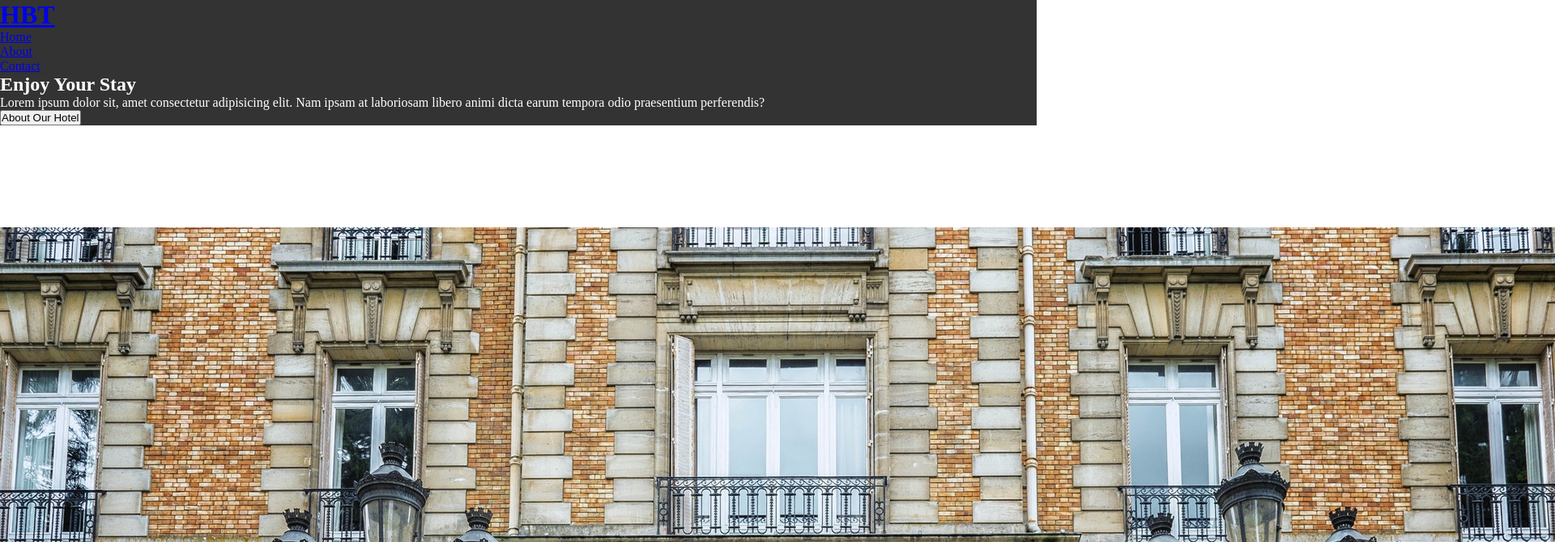
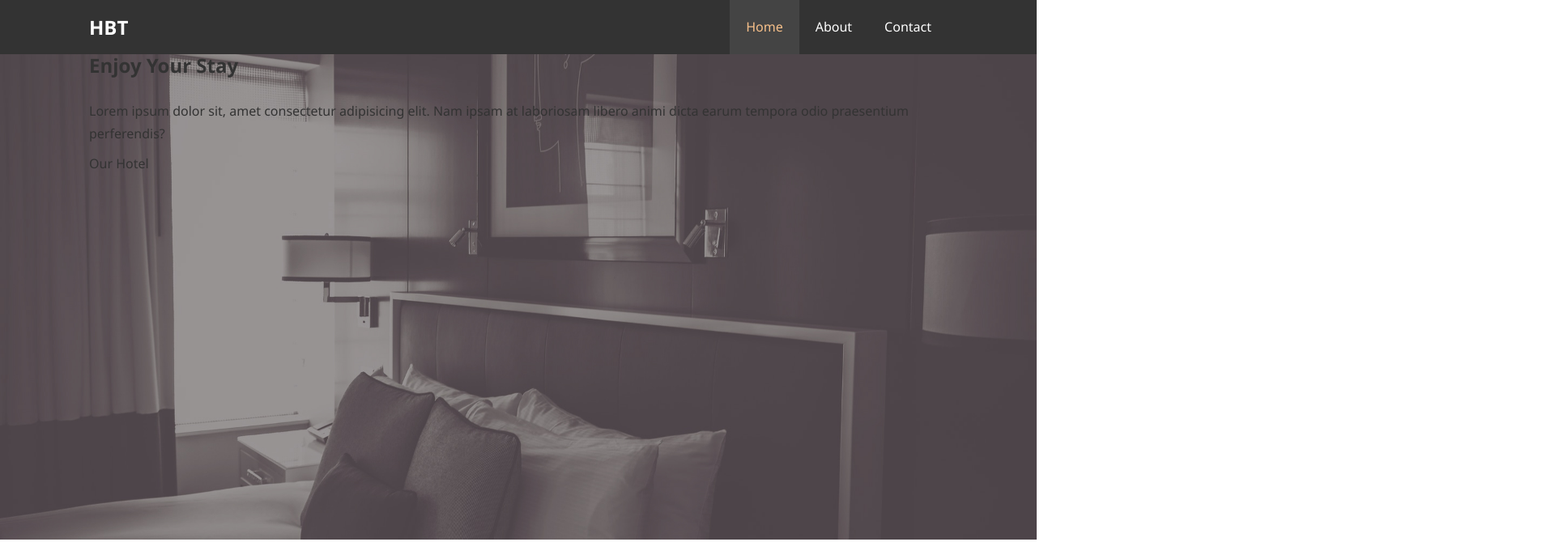
Before and after one commit to AlexsanderMarchi/HTML5-CSS3, a plain HTML site: page hotel_website/index.html in a window 1280 px wide. Shown: the top 670 px of the page at 81% size, 1920 px wide, since content can reach past the window. Drawn offline with Linux system fonts and the light colour scheme.

Commit message:
hotel project nav layout

```diff
--- a/hotel_website/css/style.css
+++ b/hotel_website/css/style.css
@@ -2,14 +2,70 @@
 * {
     margin: 0;
     padding: 0;
+    box-sizing: border-box;
+}
+
+html, body{
+    color: #333;
+    font-family: 'Segoe UI', Tahoma, Geneva, Verdana, sans-serif;
+    line-height: 1.7em;
+}
+
+a{
+    color: #333;
+    text-decoration: none;
+}
+
+h1, h2, h3{
+    padding-bottom: 20px;
+}
+
+p{
+    margin: 10px 0px;
+}
+
+.container{
+    margin: auto;
+    max-width: 1100px;
+    overflow: auto;
+    padding: 0 20px;
 }
 
 #navbar {
     background: #333;
     color: #fff;
-    text-decoration: none;
+    overflow: auto;
 }
 
 .logo {
-    text-decoration: none;
+    float: left;
+    padding-top: 20px;
 }
+
+#navbar a {
+    color: #fff;
+}
+
+#navbar ul{
+    float: right;
+    list-style: none;
+}
+#navbar ul li{
+    float: left;
+}
+
+#navbar ul li a{
+    display: block;
+    padding: 20px;
+    text-align: center;
+}
+#navbar ul li a:hover,
+#navbar ul li a.current{
+    color: #f7c08a;
+    background: #444;
+}
+
+#showcase{
+    background: url('../img/showcase.jpg') no-repeat center center/cover;
+    height: 600px;
+}
--- a/hotel_website/index.html
+++ b/hotel_website/index.html
@@ -11,23 +11,27 @@
 </head>
 
 <body>
-    <header id="navbar">
-        <h1 class="logo"><a href="./index.html">HBT</a></h1>
-        <nav>
-            <ul>
-                <li><a href="index.html">Home</a></li>
-                <li><a href="about.html">About</a></li>
-                <li><a href="contact.html">Contact</a></li>
-            </ul>
+    <header>
+        <nav id="navbar">
+            <div class="container">
+                <h1 class="logo"><a href="./index.html">HBT</a></h1>
+                <ul>
+                    <li><a class="current" href="index.html">Home</a></li>
+                    <li><a href="about.html">About</a></li>
+                    <li><a href="contact.html">Contact</a></li>
+                </ul>
+            </div>
         </nav>
-        <section>
-            <h2>Enjoy Your Stay</h2>
-            <p>Lorem ipsum dolor sit, amet consectetur adipisicing elit. Nam ipsam at laboriosam libero animi dicta earum tempora odio praesentium perferendis?</p>
-            <button>About Our Hotel</button>
+        <section id="showcase">
+            <div class="container">
+                <h2><span class="text-primaly">Enjoy</span> Your Stay</h2>
+                <p class="lead">Lorem ipsum dolor sit, amet consectetur adipisicing elit. Nam ipsam at laboriosam libero animi dicta
+                    earum tempora odio praesentium perferendis?</p>
+                <a class="btn" href="about.html">Our Hotel</a>
+            </div>
         </section>
     </header>
-    <br><br><br><br><br><br><br>
-    <main>
+    <!-- <main>
         <section>
             <img src="./img/photo-1.jpg" alt="">
             <aside>
@@ -59,7 +63,7 @@
     </main>
     <footer>
         <h2> Hotel BT &copy; 2019, All Rights Reserved</h2>
-    </footer>
+    </footer> -->
 </body>
 
 </html>
```
